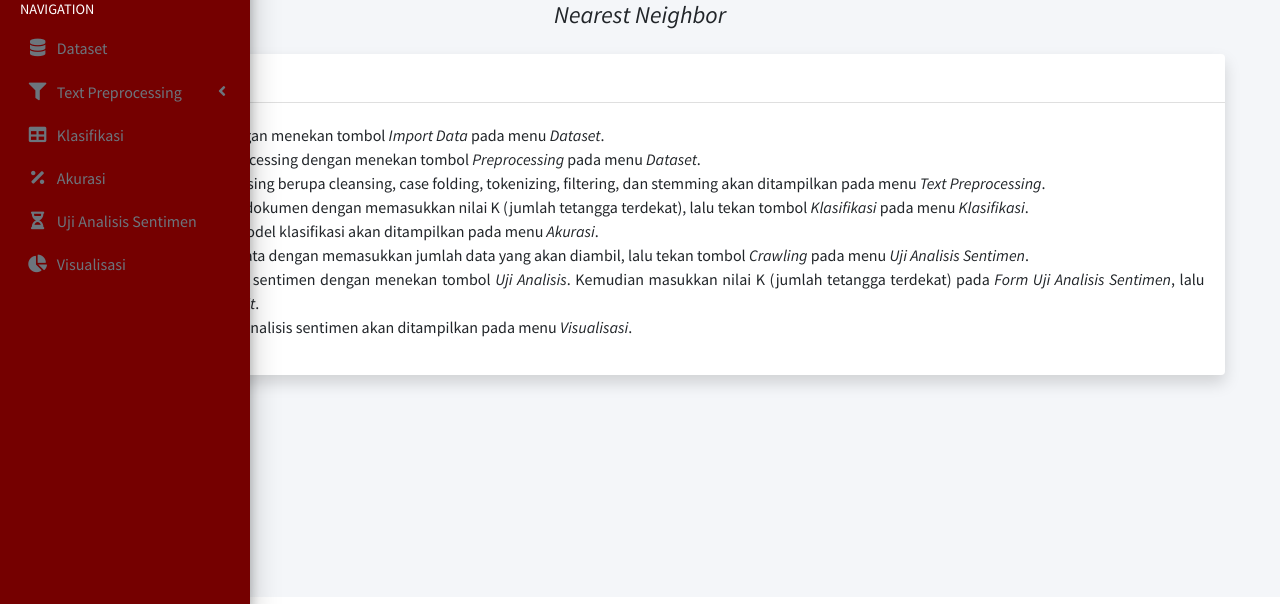
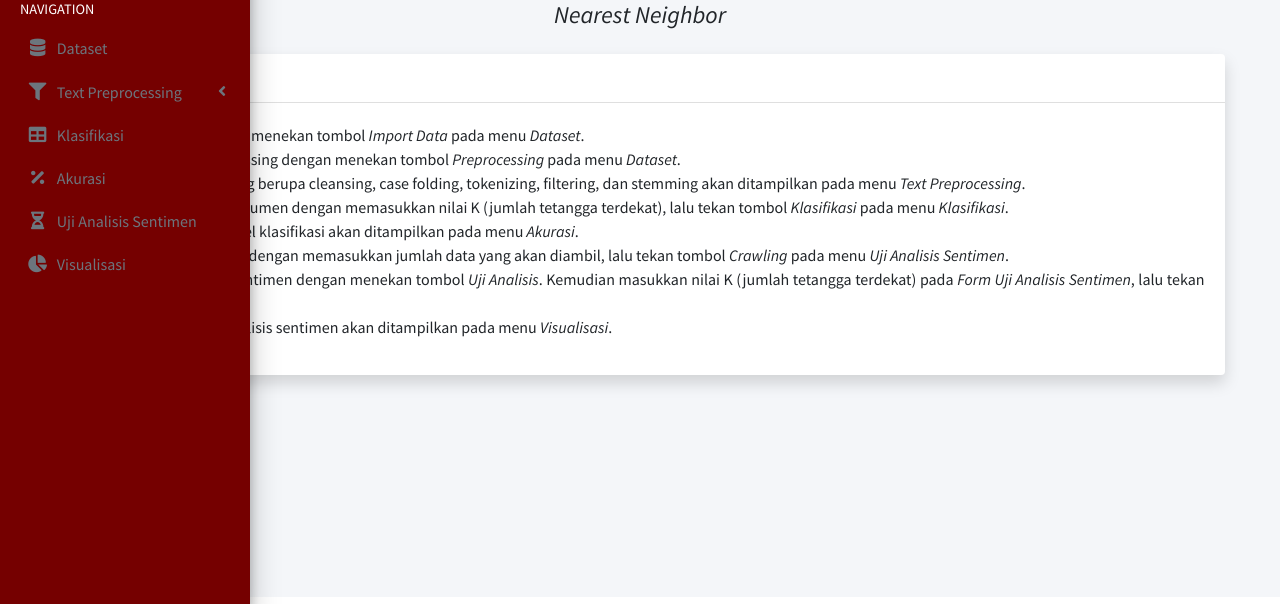
Before and after one commit to ansctrwhyn/analisis-sentimen, a Flask app: page / in a window 1280 px wide. Shown: the part 196-800 px from the top of the page. Run offline with Flask 2, Linux system fonts and the light colour scheme; some libraries are stand-ins or nearby versions.

Commit message:
final v.1

```diff
--- a/templates/home.html
+++ b/templates/home.html
@@ -30,7 +30,7 @@
 					<i class="fas fa-info-circle"></i>
 					<span style="font-weight: bold;">Petunjuk Penggunaan</span>
 				</div>
-				<div class="card-body" style="text-align: justify; text-justify: inter-word;">
+				<div class="card-body" style="text-align: justify; text-justify: inter-word; margin-left: -20px;">
 					<ol>
 						<li>Import dataset dengan menekan tombol <i>Import Data</i> pada menu
 							<i>Dataset</i>.
```
Also changed, not shown: 10 other files.
